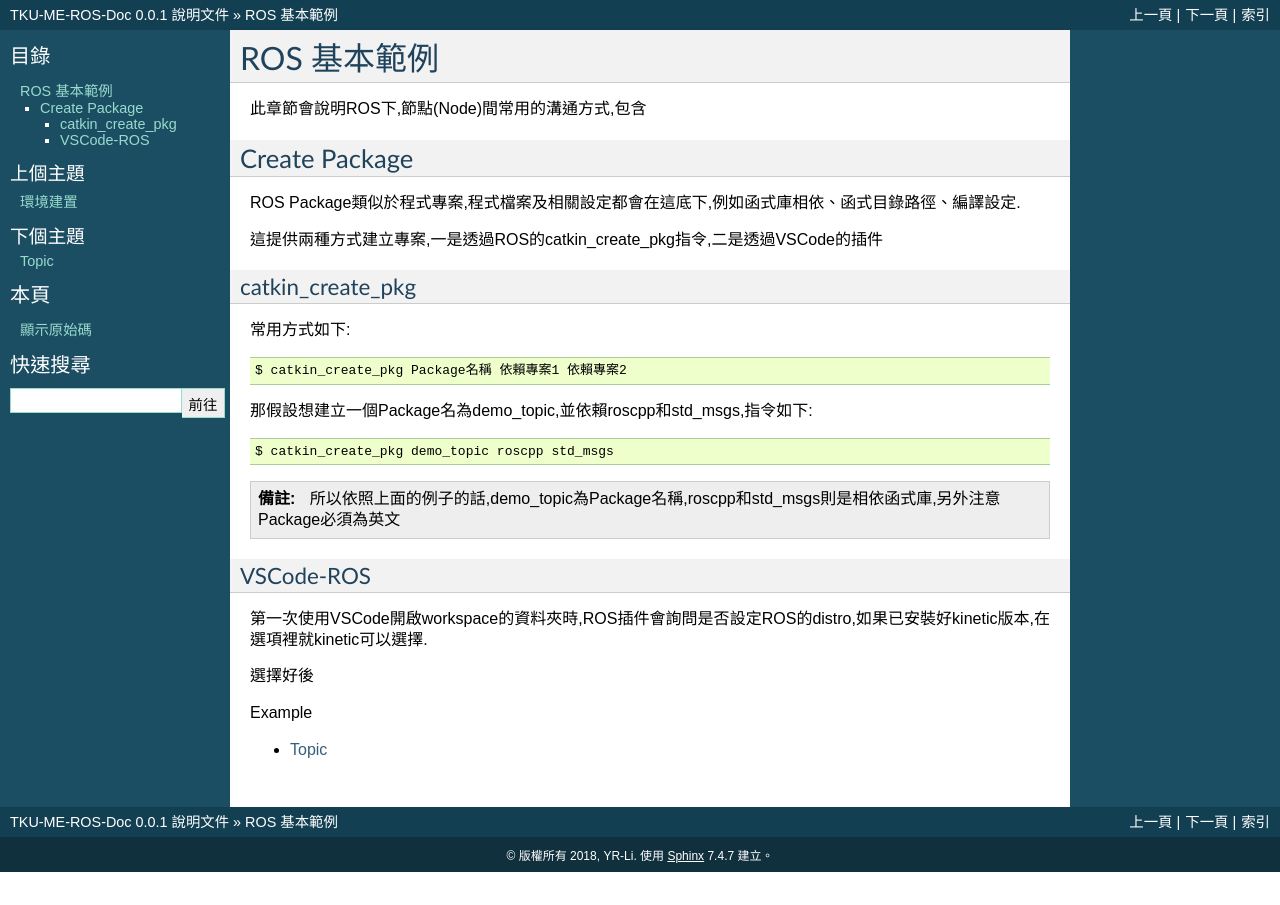
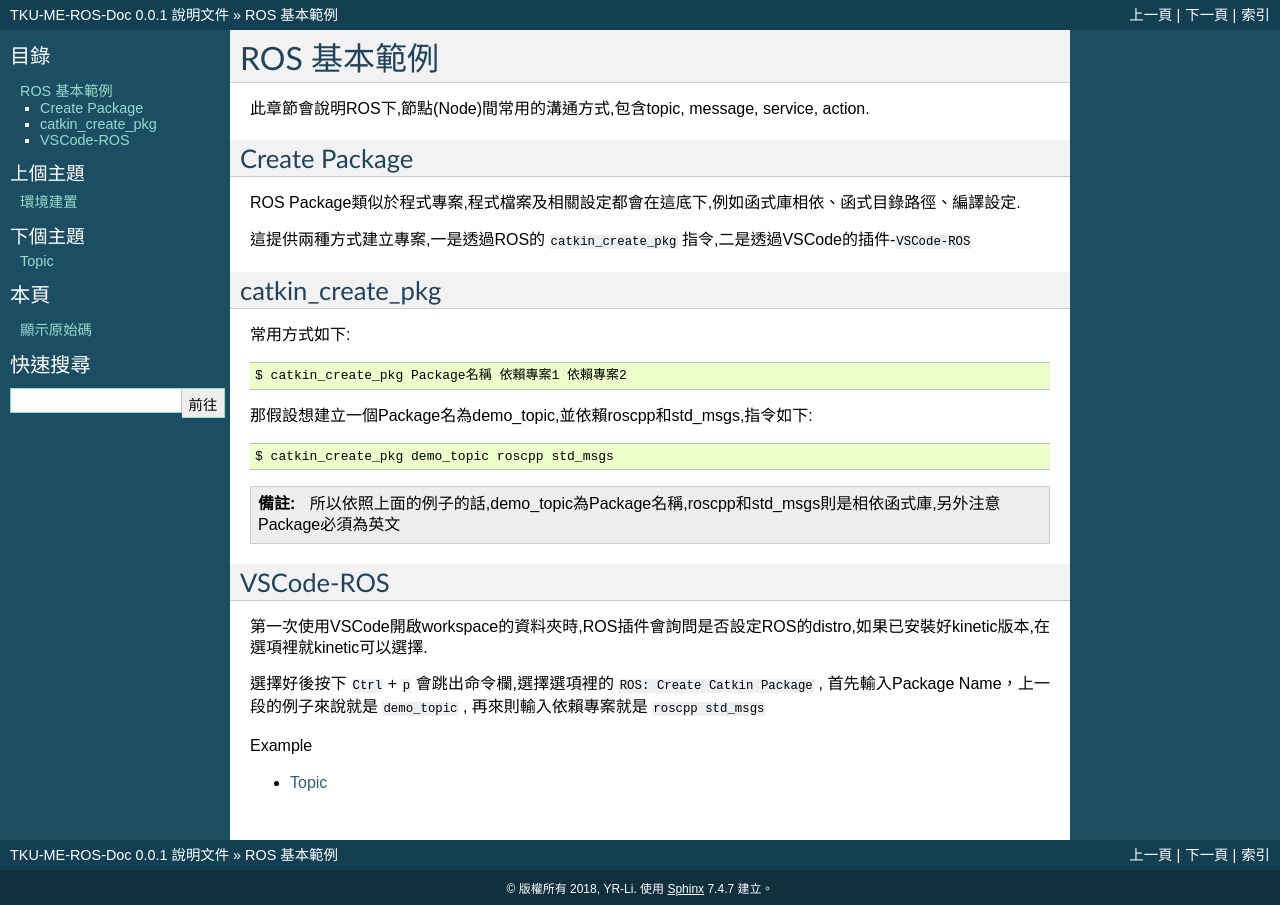
Before and after one commit to TKU-ME-Lab/ros_tutorial, a Sphinx documentation site: the page built from docs/source/tutorials/index.rst, in a window 1280 px wide. Built offline with Sphinx 7.4.7, drawn with Linux system fonts in a browser that asks for light colours.

Commit message:
Modified Create Package

```diff
--- a/docs/source/conf.py
+++ b/docs/source/conf.py
@@ -64,7 +64,7 @@
 # List of patterns, relative to source directory, that match files and
 # directories to ignore when looking for source files.
 # This pattern also affects html_static_path and html_extra_path.
-exclude_patterns = ['_build']
+exclude_patterns = ['../build']
 
 # The name of the Pygments (syntax highlighting) style to use.
 pygments_style = 'sphinx'
--- a/docs/source/tutorials/index.rst
+++ b/docs/source/tutorials/index.rst
@@ -1,16 +1,17 @@
-**************************
 ROS 基本範例
-**************************
-此章節會說明ROS下,節點(Node)間常用的溝通方式,包含
+===============================
+此章節會說明ROS下,節點(Node)間常用的溝通方式,包含topic, message, service, action.
 
 .. _create_package:
 
 Create Package
-=====================
+---------------------------
 
 ROS Package類似於程式專案,程式檔案及相關設定都會在這底下,例如函式庫相依、函式目錄路徑、編譯設定.
 
-這提供兩種方式建立專案,一是透過ROS的catkin_create_pkg指令,二是透過VSCode的插件
+這提供兩種方式建立專案,一是透過ROS的 ``catkin_create_pkg`` 指令,二是透過VSCode的插件-``VSCode-ROS``
+
+.. _catkin_create_pkg:
 
 catkin_create_pkg
 ---------------------------
@@ -25,11 +26,13 @@ catkin_create_pkg
 .. note::
   所以依照上面的例子的話,demo_topic為Package名稱,roscpp和std_msgs則是相依函式庫,另外注意Package必須為英文
 
+.. _VSCode_ROS:
+
 VSCode-ROS
 ---------------------
 第一次使用VSCode開啟workspace的資料夾時,ROS插件會詢問是否設定ROS的distro,如果已安裝好kinetic版本,在選項裡就kinetic可以選擇.
 
-選擇好後
+選擇好後按下 ``Ctrl`` + ``p`` 會跳出命令欄,選擇選項裡的 ``ROS: Create Catkin Package`` , 首先輸入Package Name，上一段的例子來說就是 ``demo_topic`` , 再來則輸入依賴專案就是 ``roscpp std_msgs``
 
 .. toctree::
 		:maxdepth: 1
```
